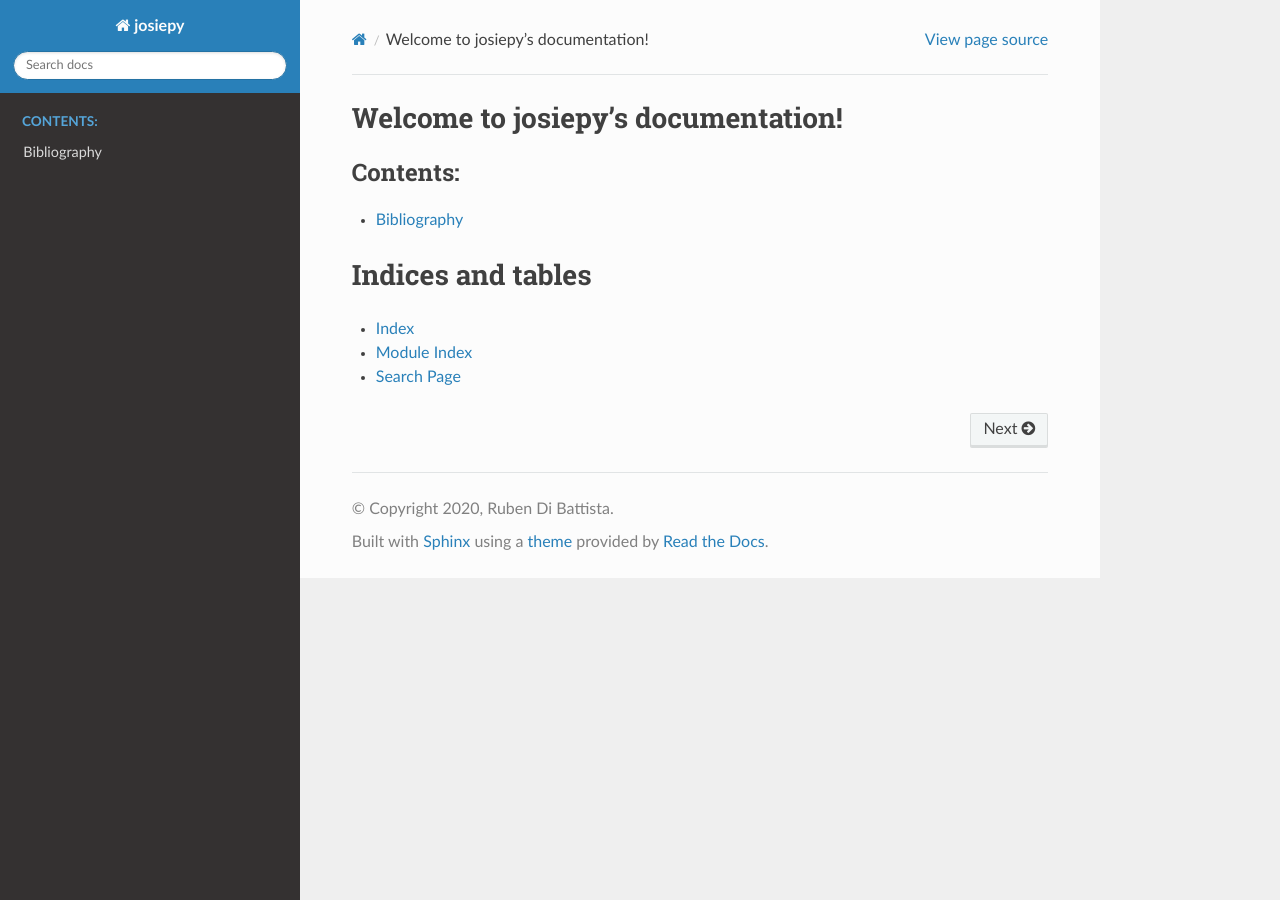
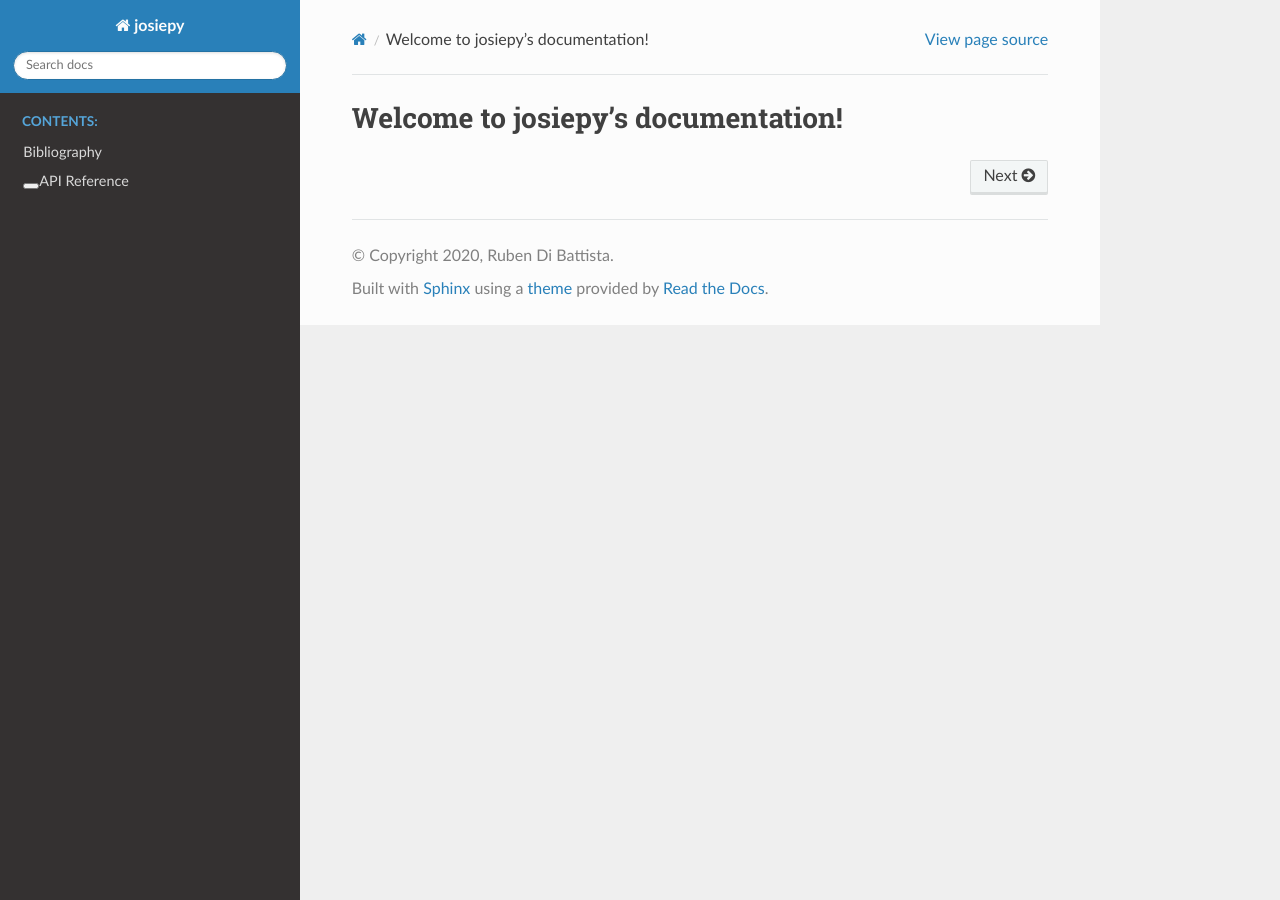
Before and after one commit to hpc-maths/josiepy, a Sphinx documentation site: the page built from docs/source/index.rst, in a window 1280 px wide. Built offline with Sphinx 7.4.7 and the Read the Docs theme 2.0.0, drawn with Linux system fonts in a browser that asks for light colours; formulas are drawn with MathJax 3.

Commit message:
Add API reference to the docs sidebar

```diff
--- /dev/null
+++ b/docs/source/_templates/layout.html
@@ -0,0 +1,6 @@
+{% extends "!layout.html" %}
+
+  {% block menu %}
+    {{ super() }}
+    <a href= "{{pathto('genindex.html', 1)}}">API Reference</a>
+  {% endblock %}
--- a/docs/source/index.rst
+++ b/docs/source/index.rst
@@ -7,19 +7,10 @@ Welcome to josiepy's documentation!
 ===================================
 
 .. toctree::
+   :hidden:
    :maxdepth: 2
-   :titlesonly:
    :glob:
    :caption: Contents:
 
    examples/*
    zbibliography
-
-
-
-Indices and tables
-==================
-
-* :ref:`genindex`
-* :ref:`modindex`
-* :ref:`search`
```
